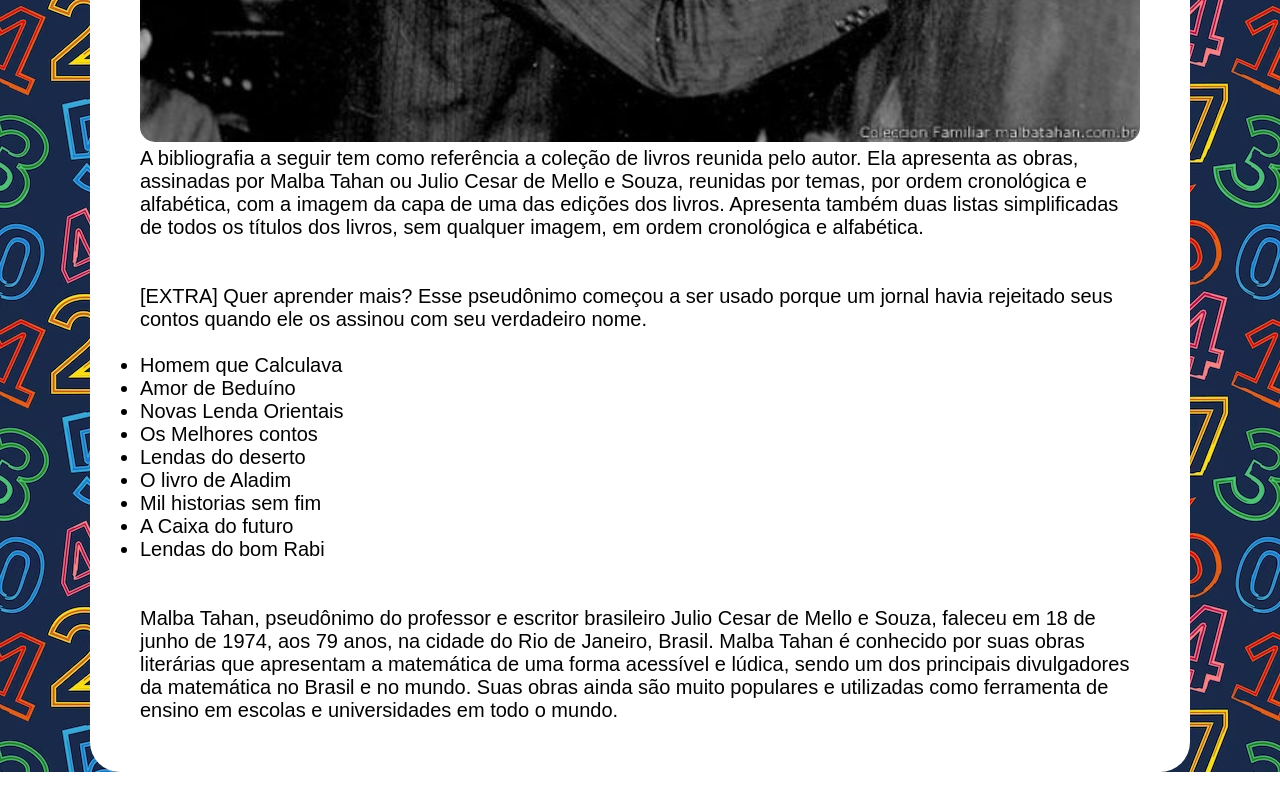
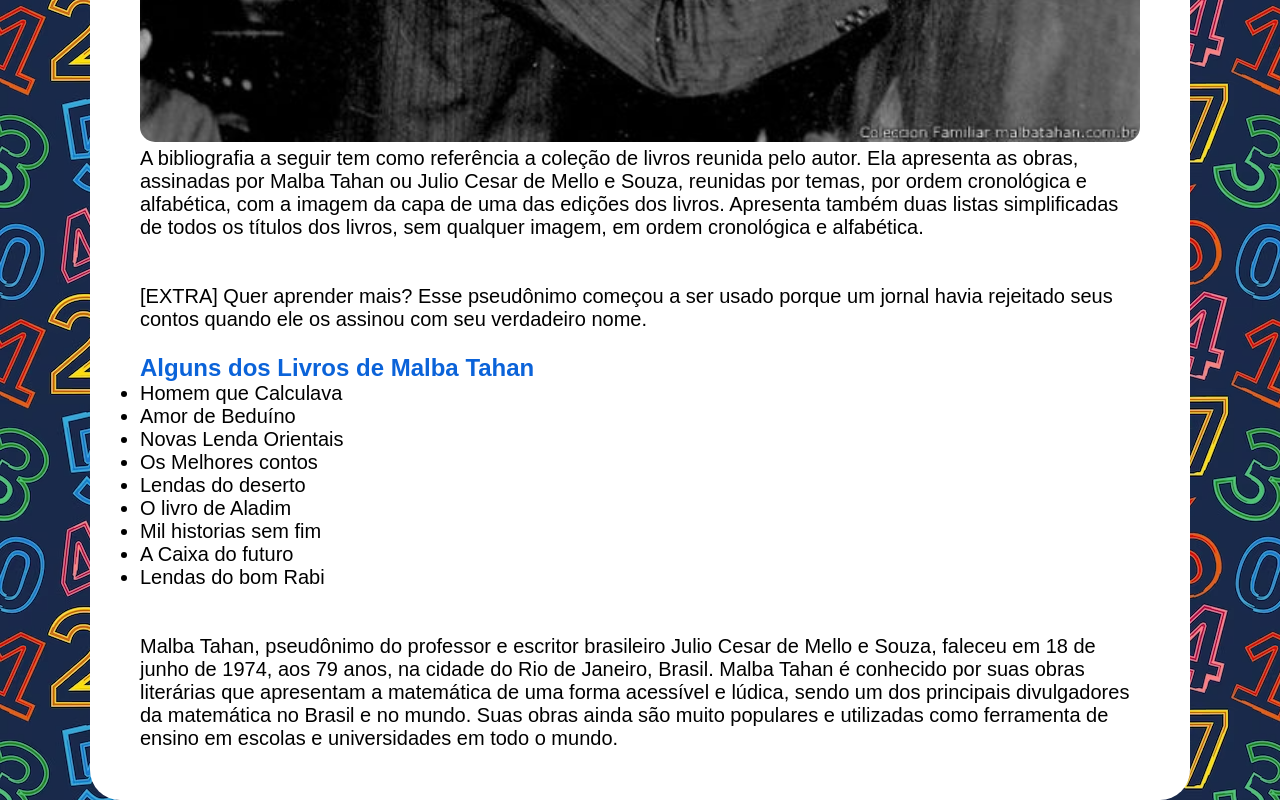
Before and after one commit to HugoRocha2022/Malba-Tahan-mat, a plain HTML site: page index.html in a window 1280 px wide. Shown: the part 2484-3284 px from the top of the page. Before the commit the page ends 3256 px from the top, so only its background shows below. Drawn offline with Linux system fonts and the light colour scheme.

Commit message:
Mudança no codigo

```diff
--- a/index.html
+++ b/index.html
@@ -71,6 +71,7 @@
 Esse pseudônimo começou a ser usado porque um jornal havia rejeitado seus contos quando ele os assinou com seu verdadeiro nome.
 <br>
 <br>
+        <h2>Alguns dos Livros de Malba Tahan</h2>
 <ul>
     <li><abbr title="Malba Tahan">Homem que Calculava</abbr></li>
     <li><abbr title="Malba Tahan">Amor de Beduíno</abbr></li>
```
